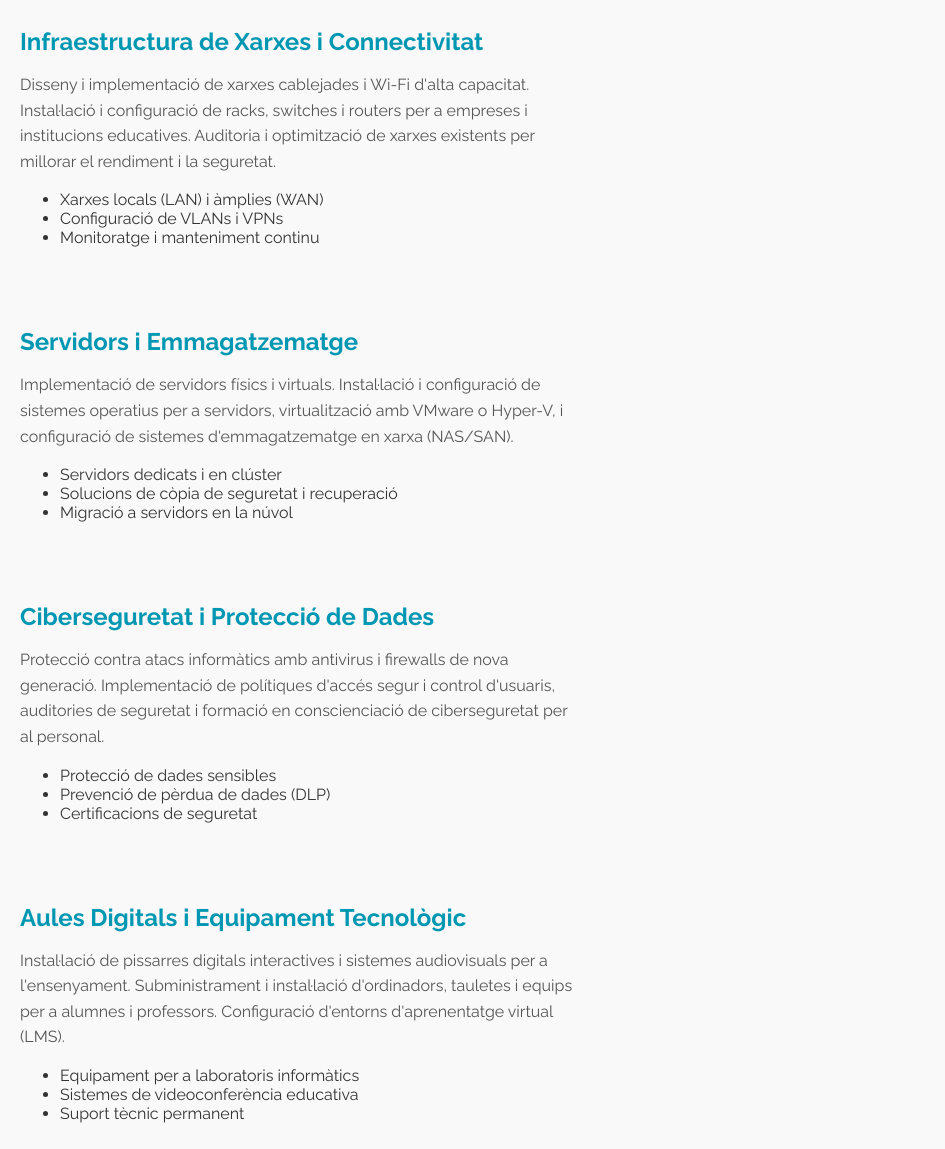
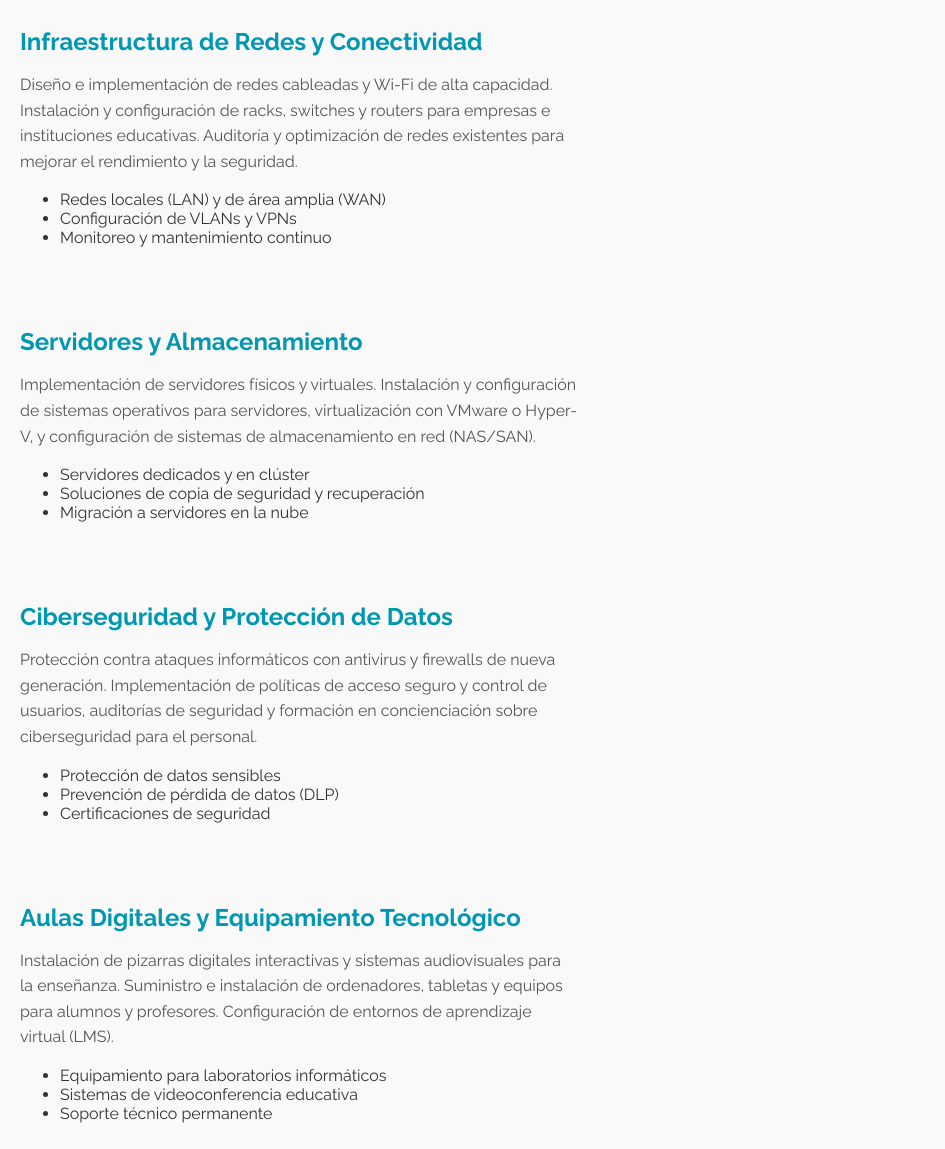
Before and after one commit to Txrix/LinkIt, a plain HTML site: page servicios_esp.html in a window 1280 px wide. Shown: the part 923-2072 px from the top of the page, 0-945 px from the left. Drawn offline with Linux system fonts and the light colour scheme; grey boxes are pictures that could not be loaded.

Commit message:
Lenguage changes

```diff
--- a/servicios_esp.html
+++ b/servicios_esp.html
@@ -43,68 +43,67 @@
             <p>Bienvenido a nuestros servicios. <br> LinkIT S.A. - Innovación y tecnología para el futuro.</p>
         </div>
     </div>
-
     <div class="services">
         <div class="service-item">
             <div class="service-text">
-                <h3>Infraestructura de Xarxes i Connectivitat</h3>
-                <p>Disseny i implementació de xarxes cablejades i Wi-Fi d'alta capacitat. Instal·lació i configuració de racks, switches i routers per a empreses i institucions educatives. Auditoria i optimització de xarxes existents per millorar el rendiment i la seguretat.</p>
+                <h3>Infraestructura de Redes y Conectividad</h3>
+                <p>Diseño e implementación de redes cableadas y Wi-Fi de alta capacidad. Instalación y configuración de racks, switches y routers para empresas e instituciones educativas. Auditoría y optimización de redes existentes para mejorar el rendimiento y la seguridad.</p>
                 <ul>
-                    <li>Xarxes locals (LAN) i àmplies (WAN)</li>
-                    <li>Configuració de VLANs i VPNs</li>
-                    <li>Monitoratge i manteniment continu</li>
+                    <li>Redes locales (LAN) y de área amplia (WAN)</li>
+                    <li>Configuración de VLANs y VPNs</li>
+                    <li>Monitoreo y mantenimiento continuo</li>
                 </ul>
             </div>
             <div class="image-container">
-                <img src="sources/network.jpg" alt="Infraestructura de xarxes">
+                <img src="sources/network.jpg" alt="Infraestructura de redes">
                 <div class="contact-btn">Contactar</div>
             </div>
         </div>
 
         <div class="service-item reverse">
             <div class="image-container">
-                <img src="sources/servers.jpg" alt="Servidors i emmagatzematge">
+                <img src="sources/servers.jpg" alt="Servidores y almacenamiento">
                 <div class="contact-btn">Contactar</div>
             </div>
             <div class="service-text">
-                <h3>Servidors i Emmagatzematge</h3>
-                <p>Implementació de servidors físics i virtuals. Instal·lació i configuració de sistemes operatius per a servidors, virtualització amb VMware o Hyper-V, i configuració de sistemes d'emmagatzematge en xarxa (NAS/SAN).</p>
+                <h3>Servidores y Almacenamiento</h3>
+                <p>Implementación de servidores físicos y virtuales. Instalación y configuración de sistemas operativos para servidores, virtualización con VMware o Hyper-V, y configuración de sistemas de almacenamiento en red (NAS/SAN).</p>
                 <ul>
-                    <li>Servidors dedicats i en clúster</li>
-                    <li>Solucions de còpia de seguretat i recuperació</li>
-                    <li>Migració a servidors en la núvol</li>
+                    <li>Servidores dedicados y en clúster</li>
+                    <li>Soluciones de copia de seguridad y recuperación</li>
+                    <li>Migración a servidores en la nube</li>
                 </ul>
             </div>
         </div>
 
         <div class="service-item">
             <div class="service-text">
-                <h3>Ciberseguretat i Protecció de Dades</h3>
-                <p>Protecció contra atacs informàtics amb antivirus i firewalls de nova generació. Implementació de polítiques d'accés segur i control d'usuaris, auditories de seguretat i formació en conscienciació de ciberseguretat per al personal.</p>
+                <h3>Ciberseguridad y Protección de Datos</h3>
+                <p>Protección contra ataques informáticos con antivirus y firewalls de nueva generación. Implementación de políticas de acceso seguro y control de usuarios, auditorías de seguridad y formación en concienciación sobre ciberseguridad para el personal.</p>
                 <ul>
-                    <li>Protecció de dades sensibles</li>
-                    <li>Prevenció de pèrdua de dades (DLP)</li>
-                    <li>Certificacions de seguretat</li>
+                    <li>Protección de datos sensibles</li>
+                    <li>Prevención de pérdida de datos (DLP)</li>
+                    <li>Certificaciones de seguridad</li>
                 </ul>
             </div>
             <div class="image-container">
-                <img src="sources/cybersecurity.jpg" alt="Ciberseguretat">
+                <img src="sources/cybersecurity.jpg" alt="Ciberseguridad">
                 <div class="contact-btn">Contactar</div>
             </div>
         </div>
 
         <div class="service-item reverse">
             <div class="image-container">
-                <img src="sources/digital-classroom.jpg" alt="Aules digitals">
+                <img src="sources/digital-classroom.jpg" alt="Aulas digitales">
                 <div class="contact-btn">Contactar</div>
             </div>
             <div class="service-text">
-                <h3>Aules Digitals i Equipament Tecnològic</h3>
-                <p>Instal·lació de pissarres digitals interactives i sistemes audiovisuals per a l'ensenyament. Subministrament i instal·lació d'ordinadors, tauletes i equips per a alumnes i professors. Configuració d'entorns d'aprenentatge virtual (LMS).</p>
+                <h3>Aulas Digitales y Equipamiento Tecnológico</h3>
+                <p>Instalación de pizarras digitales interactivas y sistemas audiovisuales para la enseñanza. Suministro e instalación de ordenadores, tabletas y equipos para alumnos y profesores. Configuración de entornos de aprendizaje virtual (LMS).</p>
                 <ul>
-                    <li>Equipament per a laboratoris informàtics</li>
-                    <li>Sistemes de videoconferència educativa</li>
-                    <li>Suport tècnic permanent</li>
+                    <li>Equipamiento para laboratorios informáticos</li>
+                    <li>Sistemas de videoconferencia educativa</li>
+                    <li>Soporte técnico permanente</li>
                 </ul>
             </div>
         </div>
```
Also changed, not shown: serveis_cat.html (+8 -8 lines), services_eng.html (+8 -8 lines).
